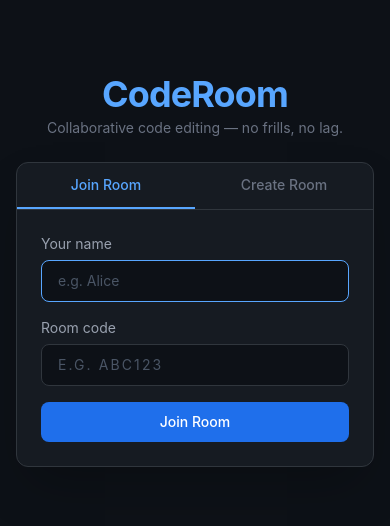
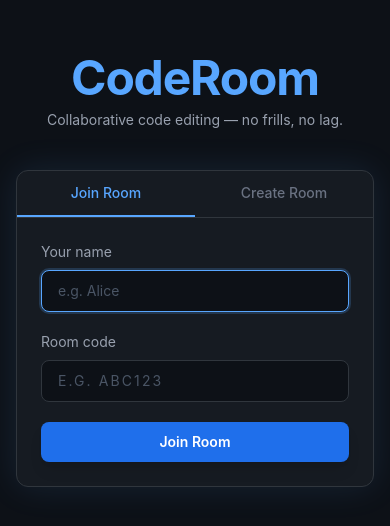
Before and after one commit to MrKalyanKing/CodeRoom, a React (Vite) app in the folder client/: page / in a window 390 px wide. Shown: the part 152-678 px from the top of the page. Built offline with nearby package versions, Linux system fonts and the light colour scheme.

Commit message:
Improve landing page responsiveness and UI polish

```diff
--- a/client/src/feature/LandingPage/components/RoomForm.jsx
+++ b/client/src/feature/LandingPage/components/RoomForm.jsx
@@ -1,3 +1,141 @@
+// export function RoomForm({
+//     tab,
+//     switchTab,
+//     handle,
+//     setHandle,
+//     roomName,
+//     setRoomName,
+//     roomPassword,
+//     setRoomPassword,
+//     code,
+//     setCode,
+//     handleCreate,
+//     handleJoinForm,
+//     error,
+//     loading
+// }) {
+//     const inputClass =
+//         'w-full bg-[#0d1117] border border-[#30363d] rounded-lg px-4 py-2.5 text-white placeholder-gray-600 focus:outline-none focus:border-[#58a6ff] focus:ring-2 focus:ring-[#58a6ff]/20 transition-colors text-sm';
+
+//     return (
+//         <div className="min-h-screen bg-[#0d1117] flex flex-col items-center justify-center px-4">
+//             <header className="mb-6 text-center">
+//                 <h1 className="text-4xl font-bold text-[#58a6ff] tracking-tight">CodeRoom</h1>
+//                 <p className="text-gray-500 text-sm mt-1">Collaborative code editing — no frills, no lag.</p>
+//             </header>
+
+//             <div className="bg-[#161b22] rounded-xl w-full max-w-md shadow-[0_10px_30px_rgba(0,0,0,0.4)] border border-[#30363d] overflow-hidden">
+//                 <div className="flex border-b border-[#30363d]">
+//                     <button
+//                         className={`flex-1 py-3 px-4 text-sm font-medium border-b-2 transition-colors ${
+//                             tab === 'join'
+//                                 ? 'border-[#58a6ff] text-[#58a6ff]'
+//                                 : 'border-transparent text-gray-500 hover:text-gray-300'
+//                         }`}
+//                         onClick={() => switchTab('join')}
+//                     >
+//                         Join Room
+//                     </button>
+//                     <button
+//                         className={`flex-1 py-3 px-4 text-sm font-medium border-b-2 transition-colors ${
+//                             tab === 'create'
+//                                 ? 'border-[#58a6ff] text-[#58a6ff]'
+//                                 : 'border-transparent text-gray-500 hover:text-gray-300'
+//                         }`}
+//                         onClick={() => switchTab('create')}
+//                     >
+//                         Create Room
+//                     </button>
+//                 </div>
+
+//                 <form onSubmit={tab === 'create' ? handleCreate : handleJoinForm} className="p-6 space-y-4">
+//                     <div>
+//                         <label htmlFor="handle" className="block text-sm text-gray-400 mb-1.5">Your name</label>
+//                         <input
+//                             id="handle"
+//                             type="text"
+//                             placeholder="e.g. Alice"
+//                             value={handle}
+//                             onChange={(e) => setHandle(e.target.value)}
+//                             maxLength={30}
+//                             autoFocus
+//                             className={inputClass}
+//                         />
+//                     </div>
+
+//                     {tab === 'create' && (
+//                         <>
+//                             <div>
+//                                 <label htmlFor="roomName" className="block text-sm text-gray-400 mb-1.5">Room name</label>
+//                                 <input
+//                                     id="roomName"
+//                                     type="text"
+//                                     placeholder="e.g. Sprint Session"
+//                                     value={roomName}
+//                                     onChange={(e) => setRoomName(e.target.value)}
+//                                     maxLength={50}
+//                                     className={inputClass}
+//                                 />
+//                             </div>
+//                             <div>
+//                                 <label htmlFor="createPassword" className="block text-sm text-gray-400 mb-1.5">
+//                                     Password{' '}
+//                                     <span className="text-gray-600">(optional)</span>
+//                                 </label>
+//                                 <input
+//                                     id="createPassword"
+//                                     type="password"
+//                                     placeholder="Leave empty for open room"
+//                                     value={roomPassword}
+//                                     onChange={(e) => setRoomPassword(e.target.value)}
+//                                     className={inputClass}
+//                                 />
+//                             </div>
+//                         </>
+//                     )}
+
+//                     {tab === 'join' && (
+//                         <div>
+//                             <label htmlFor="code" className="block text-sm text-gray-400 mb-1.5">Room code</label>
+//                             <input
+//                                 id="code"
+//                                 type="text"
+//                                 placeholder="E.G. ABC123"
+//                                 value={code}
+//                                 onChange={(e) => setCode(e.target.value.toUpperCase())}
+//                                 maxLength={6}
+//                                 style={{ letterSpacing: '0.15em', textTransform: 'uppercase' }}
+//                                 className={inputClass}
+//                             />
+//                         </div>
+//                     )}
+
+//                     {error && <p className="text-red-400 text-sm">{error}</p>}
+
+//                     <button
+//                         className="w-full bg-[#1f6feb] text-white rounded-lg py-2.5 text-sm font-medium hover:bg-[#388bfd] hover:scale-[1.02] active:scale-[0.98] transition-all duration-200 disabled:opacity-50 disabled:cursor-not-allowed"
+//                         type="submit"
+//                         disabled={loading}
+//                     >
+//                         {loading ? 'Joining Room...' : tab === 'create' ? 'Create Room' : 'Join Room'}
+//                     </button>
+//                 </form>
+//             </div>
+//         </div>
+//     );
+// }
+
+
+
+
+
+
+
+
+
+
+
+
 export function RoomForm({
     tab,
     switchTab,
@@ -15,45 +153,68 @@ export function RoomForm({
     loading
 }) {
     const inputClass =
-        'w-full bg-[#0d1117] border border-[#30363d] rounded-lg px-4 py-2.5 text-white placeholder-gray-600 focus:outline-none focus:border-[#58a6ff] transition-colors text-sm';
+        "w-full bg-[#0d1117] border border-[#30363d] rounded-lg px-4 py-2.5 text-white placeholder-gray-600 focus:outline-none focus:border-[#58a6ff] focus:ring-2 focus:ring-[#58a6ff]/20 transition-all duration-200 text-sm";
 
     return (
-        <div className="min-h-screen bg-[#0d1117] flex flex-col items-center justify-center px-4">
-            <header className="mb-6 text-center">
-                <h1 className="text-4xl font-bold text-[#58a6ff] tracking-tight">CodeRoom</h1>
-                <p className="text-gray-500 text-sm mt-1">Collaborative code editing — no frills, no lag.</p>
+        <div className="min-h-screen bg-[#0d1117] flex flex-col items-center justify-center px-4 sm:px-6">
+            <header className="mb-10 text-center">
+                <h1 className="text-5xl font-bold text-[#58a6ff] tracking-tight">
+                    CodeRoom
+                </h1>
+
+                <p className="text-gray-400 text-sm mt-2">
+                    Collaborative code editing — no frills, no lag.
+                </p>
             </header>
 
-            <div className="bg-[#161b22] rounded-xl w-full max-w-md shadow-2xl border border-[#30363d] overflow-hidden">
+            <div className="bg-[#161b22] rounded-xl w-full max-w-md border border-[#30363d] shadow-[0_0_35px_rgba(88,166,255,0.12)] overflow-hidden transition-all duration-300">
+
+                {/* Tabs */}
+
                 <div className="flex border-b border-[#30363d]">
+
                     <button
-                        className={`flex-1 py-3 px-4 text-sm font-medium border-b-2 transition-colors ${
-                            tab === 'join'
-                                ? 'border-[#58a6ff] text-[#58a6ff]'
-                                : 'border-transparent text-gray-500 hover:text-gray-300'
+                        type="button"
+                        onClick={() => switchTab("join")}
+                        className={`flex-1 py-3 px-4 text-sm font-medium border-b-2 transition-all duration-200 ${
+                            tab === "join"
+                                ? "border-[#58a6ff] text-[#58a6ff]"
+                                : "border-transparent text-gray-500 hover:text-gray-300 hover:bg-[#21262d]"
                         }`}
-                        onClick={() => switchTab('join')}
                     >
                         Join Room
                     </button>
+
                     <button
-                        className={`flex-1 py-3 px-4 text-sm font-medium border-b-2 transition-colors ${
-                            tab === 'create'
-                                ? 'border-[#58a6ff] text-[#58a6ff]'
-                                : 'border-transparent text-gray-500 hover:text-gray-300'
+                        type="button"
+                        onClick={() => switchTab("create")}
+                        className={`flex-1 py-3 px-4 text-sm font-medium border-b-2 transition-all duration-200 ${
+                            tab === "create"
+                                ? "border-[#58a6ff] text-[#58a6ff]"
+                                : "border-transparent text-gray-500 hover:text-gray-300 hover:bg-[#21262d]"
                         }`}
-                        onClick={() => switchTab('create')}
                     >
                         Create Room
                     </button>
+
                 </div>
 
-                <form onSubmit={tab === 'create' ? handleCreate : handleJoinForm} className="p-6 space-y-4">
+                <form
+                    onSubmit={tab === "create" ? handleCreate : handleJoinForm}
+                    className="p-6 space-y-5"
+                >
                     <div>
-                        <label htmlFor="handle" className="block text-sm text-gray-400 mb-1.5">Your name</label>
+                        <label
+                            htmlFor="handle"
+                            className="block text-sm text-gray-400 mb-2"
+                        >
+                            Your name
+                        </label>
+
                         <input
                             id="handle"
                             type="text"
+                            autoComplete="nickname"
                             placeholder="e.g. Alice"
                             value={handle}
                             onChange={(e) => setHandle(e.target.value)}
@@ -63,10 +224,16 @@ export function RoomForm({
                         />
                     </div>
 
-                    {tab === 'create' && (
+                    {tab === "create" && (
                         <>
                             <div>
-                                <label htmlFor="roomName" className="block text-sm text-gray-400 mb-1.5">Room name</label>
+                                <label
+                                    htmlFor="roomName"
+                                    className="block text-sm text-gray-400 mb-2"
+                                >
+                                    Room name
+                                </label>
+
                                 <input
                                     id="roomName"
                                     type="text"
@@ -77,47 +244,79 @@ export function RoomForm({
                                     className={inputClass}
                                 />
                             </div>
+
                             <div>
-                                <label htmlFor="createPassword" className="block text-sm text-gray-400 mb-1.5">
-                                    Password{' '}
-                                    <span className="text-gray-600">(optional)</span>
+                                <label
+                                    htmlFor="createPassword"
+                                    className="block text-sm text-gray-400 mb-2"
+                                >
+                                    Password{" "}
+                                    <span className="text-gray-500">
+                                        (optional)
+                                    </span>
                                 </label>
+
                                 <input
                                     id="createPassword"
                                     type="password"
+                                    autoComplete="new-password"
                                     placeholder="Leave empty for open room"
                                     value={roomPassword}
-                                    onChange={(e) => setRoomPassword(e.target.value)}
+                                    onChange={(e) =>
+                                        setRoomPassword(e.target.value)
+                                    }
                                     className={inputClass}
                                 />
                             </div>
                         </>
                     )}
 
-                    {tab === 'join' && (
+                    {tab === "join" && (
                         <div>
-                            <label htmlFor="code" className="block text-sm text-gray-400 mb-1.5">Room code</label>
+                            <label
+                                htmlFor="code"
+                                className="block text-sm text-gray-400 mb-2"
+                            >
+                                Room code
+                            </label>
+
                             <input
                                 id="code"
                                 type="text"
                                 placeholder="E.G. ABC123"
                                 value={code}
-                                onChange={(e) => setCode(e.target.value.toUpperCase())}
+                                onChange={(e) =>
+                                    setCode(e.target.value.toUpperCase())
+                                }
                                 maxLength={6}
-                                style={{ letterSpacing: '0.15em', textTransform: 'uppercase' }}
+                                autoComplete="off"
+                                style={{
+                                    letterSpacing: "0.15em",
+                                    textTransform: "uppercase",
+                                }}
                                 className={inputClass}
                             />
                         </div>
                     )}
 
-                    {error && <p className="text-red-400 text-sm">{error}</p>}
+                    {error && (
+                        <div className="bg-red-500/10 border border-red-500/20 rounded-lg p-3">
+                            <p className="text-red-400 text-sm">{error}</p>
+                        </div>
+                    )}
 
                     <button
-                        className="w-full bg-[#1f6feb] text-white rounded-lg py-2.5 text-sm font-medium hover:bg-[#388bfd] transition-colors disabled:opacity-50 disabled:cursor-not-allowed"
                         type="submit"
                         disabled={loading}
+                        className="w-full bg-[#1f6feb] text-white rounded-lg py-2.5 text-sm font-semibold hover:bg-[#388bfd] hover:scale-[1.02] active:scale-[0.98] transition-all duration-200 shadow-lg disabled:opacity-50 disabled:cursor-not-allowed"
                     >
-                        {loading ? 'Loading…' : tab === 'create' ? 'Create Room' : 'Join Room'}
+                        {loading
+                            ? tab === "create"
+                                ? "Creating Room..."
+                                : "Joining Room..."
+                            : tab === "create"
+                            ? "Create Room"
+                            : "Join Room"}
                     </button>
                 </form>
             </div>
```
